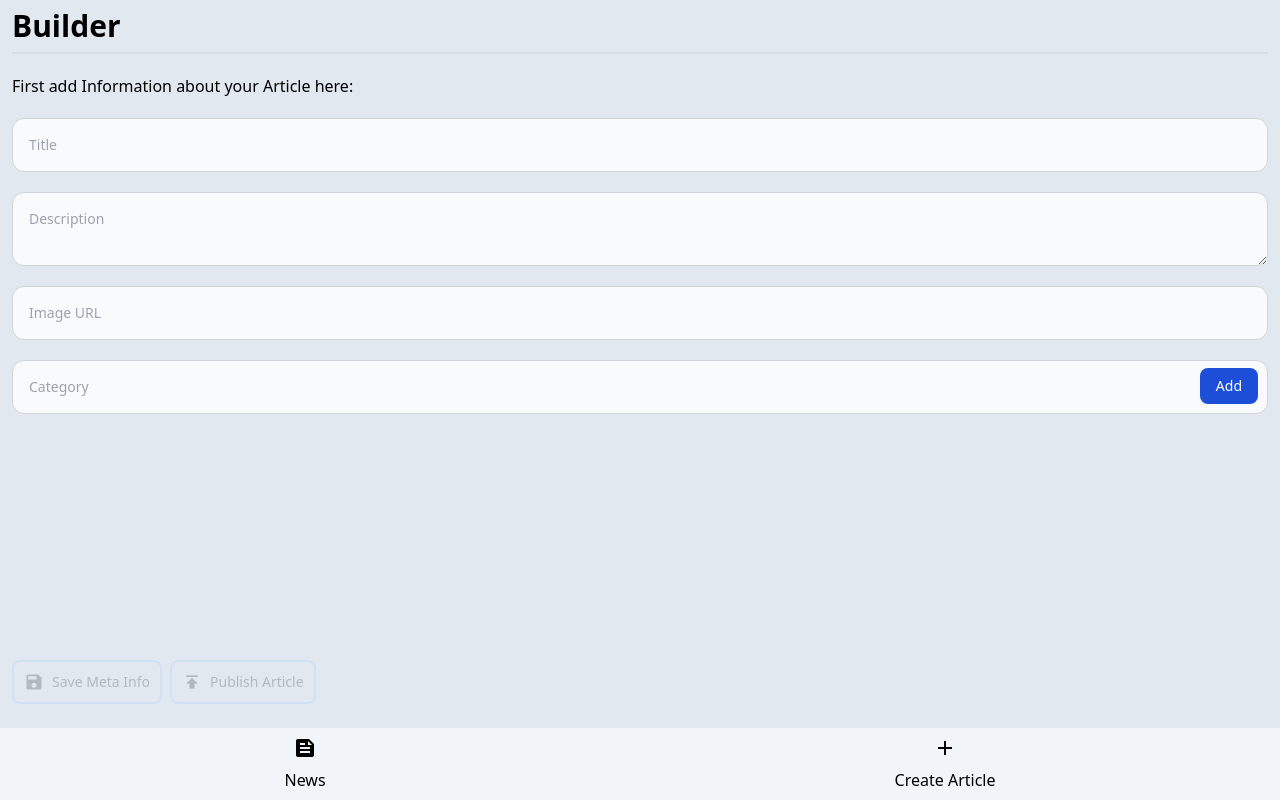
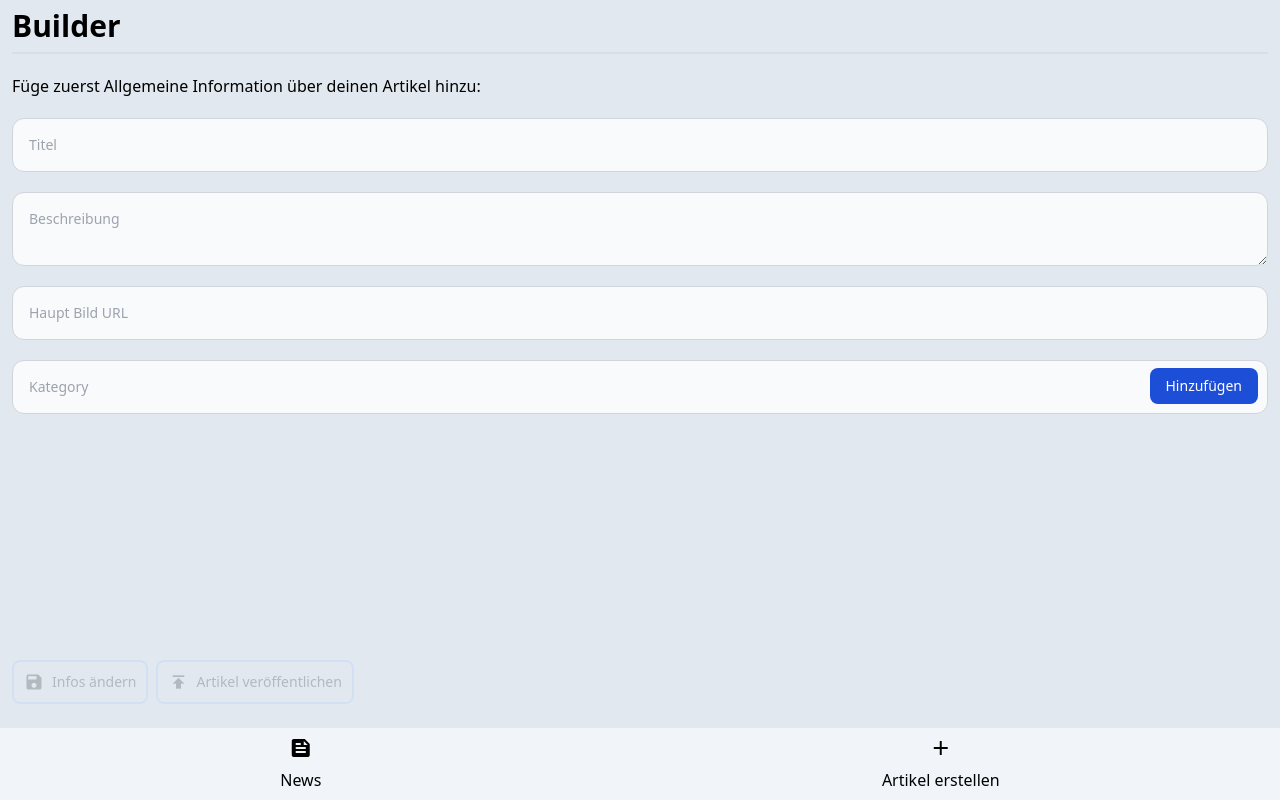
Before and after one commit to AndreiRobertoOleniuc/InformationStream, a React (Create React App) app: page /create in a window 1280 px wide. Built offline with nearby package versions, Linux system fonts and the light colour scheme.

Commit message:
Update translations and placeholders

```diff
--- a/src/components/Navbar.tsx
+++ b/src/components/Navbar.tsx
@@ -10,7 +10,7 @@
             </Link>
             <Link to="/create" className="flex flex-col justify-center items-center cursor-pointer">
                 <span className="material-icons">add</span>
-                <p className="mt-2">Create Article</p>
+                <p className="mt-2">Artikel erstellen</p>
             </Link>
         </div>
     )
--- a/src/components/TopBar.tsx
+++ b/src/components/TopBar.tsx
@@ -32,20 +32,20 @@
                             <path stroke="currentColor" strokeLinecap="round" strokeLinejoin="round" strokeWidth="2" d="m19 19-4-4m0-7A7 7 0 1 1 1 8a7 7 0 0 1 14 0Z" />
                         </svg>
                     </div>
-                    <input type="search" id="default-search" value={search} onChange={searchChanged} className="block w-full p-4 ps-10 text-sm text-gray-900 border border-gray-300 rounded-xl bg-gray-50 focus:ring-blue-500 focus:border-blue-500  " placeholder="Search for news" required />
+                    <input type="search" id="default-search" value={search} onChange={searchChanged} className="block w-full p-4 ps-10 text-sm text-gray-900 border border-gray-300 rounded-xl bg-gray-50 focus:ring-blue-500 focus:border-blue-500" placeholder="Such nach dem was dich Interesiert" required />
                 </div>
             </form> : null}
 
             {withSearchAndFilter ?          <ul className="flex max-w-full text-sm font-medium text-center text-gray-500  border-gray-200 overflow-x-hidden overflow-y-auto">
                 <li className="me-2 w-2/5">
-                    <p aria-current="page" className="flex flex-row  justify-center items-center p-2   text-white  border-blue-200 border-b-4 active w-full h-full text-xs">Following</p>
+                    <p aria-current="page" className="flex flex-row  justify-center items-center p-2   text-white  border-blue-200 border-b-4 active w-full h-full text-xs">Abonniert</p>
                 </li>
                 <li className="me-2  w-2/5">
                     <p  className="flex flex-row  justify-center items-center p-2    text-white w-full h-full bg-opacity-50 text-xs">
                         <span className="material-icons smallIcon mr-1 ">
                             star
                         </span>
-                        For you
+                        Für dich
                     </p>
                 </li>
                 <li className="me-2  w-2/5">
--- a/src/pages/CreateArticle.tsx
+++ b/src/pages/CreateArticle.tsx
@@ -70,7 +70,7 @@
                 <div className="h-0.5 w-full bg-slate-300 opacity-50"></div>
                 {isInSectionMode ?
                 <div>
-                    <p className="mt-5 text-xl text-blue-600 italic">Create your Article here</p>
+                    <p className="mt-5 text-xl text-blue-600 italic">Erstelle deinen Artikel hier</p>
                     <ArticleComponent article={
                         {
                             title: title,
@@ -84,13 +84,13 @@
                     } setContent={setContent} editMode={true}/>
                 </div> :
                 <div>
-                    <p className="mt-5">First add Information about your Article here:</p>
+                    <p className="mt-5">Füge zuerst Allgemeine Information über deinen Artikel hinzu:</p>
                     <div className="mt-5">
                         <label className="mb-2 text-sm font-medium text-gray-900 sr-only">Title</label>
                         <input type="text"
                         id="title"
                         className="block w-full p-4 text-sm text-gray-900 border border-gray-300 rounded-xl bg-gray-50 focus:ring-blue-500 focus:border-blue-500  "
-                        placeholder="Title"
+                        placeholder="Titel"
                         required
                         value={title}
                         onChange={(e)=>setTitle(e.target.value)}/>
@@ -99,7 +99,7 @@
                         <label className="mb-2 text-sm font-medium text-gray-900 sr-only">Description</label>
                         <textarea id="description"
                         className="block w-full p-4 text-sm text-gray-900 border border-gray-300 rounded-xl bg-gray-50 focus:ring-blue-500 focus:border-blue-500  "
-                        placeholder="Description"
+                        placeholder="Beschreibung"
                         required
                         value={description}
                         onChange={(e)=>setDescription(e.target.value)}/>
@@ -107,7 +107,7 @@
                     <div className="mt-5">
                         <label className="mb-2 text-sm font-medium text-gray-900 sr-only">Hero Image URL</label>
                         <input type="text" id="image" className="block w-full p-4 text-sm text-gray-900 border border-gray-300 rounded-xl bg-gray-50 focus:ring-blue-500 focus:border-blue-500  "
-                        placeholder="Image URL"
+                        placeholder="Haupt Bild URL"
                         required
                         value={heroImage}
                         onChange={(e)=>setHeroImage(e.target.value)}/>
@@ -127,12 +127,12 @@
                         <label className="mb-2 text-sm font-medium text-gray-900 sr-only">category</label>
                         <div className="relative">
                             <input type="text" id="search" className="lock w-full p-4 text-sm text-gray-900 border border-gray-300 rounded-xl bg-gray-50 focus:ring-blue-500 focus:border-blue-500 "
-                            placeholder="Category"
+                            placeholder="Kategory"
                             required
                             value={category}
                             onChange={(e)=>setCategory(e.target.value)} />
                             <button className="text-white absolute end-2.5 bottom-2.5 bg-blue-700 hover:bg-blue-800 focus:ring-4 focus:outline-none focus:ring-blue-300 font-medium rounded-lg text-sm px-4 py-2 dark:bg-blue-600 dark:hover:bg-blue-700 dark:focus:ring-blue-800"
-                            onClick={addCategory}>Add</button>
+                            onClick={addCategory}>Hinzufügen</button>
                         </div>
                     </div>
                 </div>
@@ -143,13 +143,13 @@
                     <span className="material-icons smallIcon mr-2">
                     save
                     </span>
-                    {isInSectionMode ?  "Edit Meta Info":  "Save Meta Info"}
+                    {isInSectionMode ?  "Infos sichern":  "Infos ändern"}
                 </button>
                 <button type="button" className={`font-medium rounded-lg text-sm px-2.5  py-2.5 self-end text-center inline-flex items-center me-2  ${canBePublished ? "text-white bg-blue-500 hover:bg-blue-600": "border-blue-300 border-2 text-black opacity-20 cursor-pointer" }`} disabled={!canBePublished} onClick={publishArticle}>
                     <span className="material-icons smallIcon mr-2">
                     publish
                     </span>
-                    Publish Article
+                    Artikel veröffentlichen
                 </button>
             </div>
         </div>
--- a/src/state/newsSlice.ts
+++ b/src/state/newsSlice.ts
@@ -4,113 +4,90 @@
 const initialState = {
   articles: [
     {
-      title: "ETH Zurich Wins Watt d’Or for Innovative Energy Technology",
+      title: "ETH Zürich gewinnt Watt d’Or für innovative Energietechnologie",
       description:
-        "ETH Zurich, in collaboration with AEW Energie AG, has been awarded the Watt d’Or for developing a groundbreaking energy optimization algorithm.",
+        "Die ETH Zürich hat in Zusammenarbeit mit der AEW Energie AG den Watt d’Or für die Entwicklung eines bahnbrechenden Energieoptimierungsalgorithmus erhalten.",
       heroImage:
         "https://www.studyinswitzerland.plus/app/uploads/2018/02/sta_zentrum_hauptgebaeude_048.jpg",
-      categories: ["Science", "Technology", "Environment"],
+      categories: ["Wissenschaft", "Technologie", "Umwelt"],
       author: "Luca Nana",
       publishedAt: "2024-01-16",
       content:
-        "<p>ETH Zurich researchers have been recognized with the Watt d’Or award for their significant contributions to energy technology, optimizing the electricity grid with a novel algorithm. This achievement marks a major step forward in sustainable energy management.</p>",
+        "<p>Forscher der ETH Zürich wurden mit dem Watt d’Or Preis für ihre bedeutenden Beiträge zur Energietechnologie ausgezeichnet, indem sie das Stromnetz mit einem neuartigen Algorithmus optimieren. Diese Errungenschaft stellt einen großen Schritt nach vorne im nachhaltigen Energiemanagement dar.</p>",
+    },
+    {
+      title: "Innovative Verkehrslösungen verwandeln Zürichs Stadtbild",
+      description:
+        "Zürich plant, modernste Verkehrsmanagementsysteme einzuführen, um die städtische Mobilität zu verbessern und Staus zu reduzieren.",
+      heroImage:
+        "https://www.swissinfo.ch/resource/image/18011388/landscape_ratio3x2/580/386/a5795c52fb95ade0a4024c148ac09cda/F1159856DD9B773C94E4F056B8628C91/82245820-18011390.jpg",
+      categories: ["Stadtplanung", "Technologie"],
+      author: "Andrei Oleniuc",
+      publishedAt: "2024-01-14",
+      content:
+        "<p>Stadtplaner in Zürich setzen auf innovative Technologien, um das Verkehrsmanagement zu revolutionieren und so eine effizientere und weniger verstopfte städtische Umgebung zu schaffen.</p>",
+    },
+    {
+      title: "Aargaus Vorstoß für umweltfreundlichen öffentlichen Verkehr",
+      description:
+        "Aargau investiert in grüne öffentliche Verkehrslösungen, um CO2-Emissionen zu reduzieren und nachhaltige Reisen zu fördern.",
+      heroImage:
+        "https://swissfederalism.ch/wp-content/uploads/2021/03/Un-bus-elettrico-di-marca-VOS-per-lAutpostale.jpeg",
+      categories: ["Umwelt", "Verkehr"],
+      author: "Fabian Bähler",
+      publishedAt: "2024-01-12",
+      content:
+        "<p>Aargau geht bei der Umwelterhaltung voran, indem es in umweltfreundliche öffentliche Verkehrsmittel investiert und so den CO2-Fußabdruck der Region deutlich reduziert.</p>",
+    },
+    {
+      title: "Zürichs florierende Tech-Startup-Szene",
+      description:
+        "Zürich entwickelt sich zu einem Zentrum für Tech-Startups und zieht mit seinem dynamischen Ökosystem und unterstützender Infrastruktur Talente und Investoren an.",
+      heroImage:
+        "https://images.unsplash.com/photo-1620563092215-0fbc6b55cfc5?ixlib=rb-4.0.3&ixid=M3wxMjA3fDB8MHxzZWFyY2h8Mnx8enVyaWNofGVufDB8fDB8fHww&w=1000&q=80",
+      categories: ["Geschäft", "Technologie"],
+      author: "Simon Strauber",
+      publishedAt: "2024-01-10",
+      content:
+        "<p>Zürich wird schnell zu einem Hotspot für Tech-Startups, mit einer wachsenden Zahl von innovativen Unternehmen, die die Stadt als ihren Standort wählen.</p>",
+    },
+    {
+      title: "Aargaus Engagement für erneuerbare Energien",
+      description:
+        "Aargau setzt ein Beispiel für die Einführung erneuerbarer Energien und strebt danach, seine Energiebedürfnisse nachhaltig zu decken.",
+      heroImage:
+        "https://u4d2z7k9.rocketcdn.me/wp-content/uploads/2023/07/Untitled-683-%C3%97-1024px-1024-%C3%97-683px-2023-07-12T154605.688.jpg",
+      categories: ["Umwelt", "Energie"],
+      author: "Luca Nana",
+      publishedAt: "2024-01-08",
+      content:
+        "<p>Aargau zeigt sein Engagement für eine nachhaltige Zukunft, indem es erheblich in erneuerbare Energiequellen investiert und so zum Vorreiter in Sachen grüner Energie wird.</p>",
+    },
+    {
+      title: "Zürichs neue künstlerische Welle: Belebung der Kulturszene",
+      description:
+        "Die kulturelle Landschaft Zürichs erlebt eine Renaissance, mit einem Zustrom neuer Galerien und Kunstinitiativen.",
+      heroImage:
+        "https://newinzurich.com/wp-content/uploads/2023/12/1117D0BF-1A03-4D2B-BA47-DA815729D5D7-compressed.jpg",
+      categories: ["Kultur", "Kunst"],
+      author: "Andrei Oleniuc",
+      publishedAt: "2024-01-06",
+      content:
+        "<p>Zürich erlebt eine kulturelle Wiederbelebung, gekennzeichnet durch die Eröffnung neuer Kunstgalerien und einem Anstieg kreativer Initiativen, die die künstlerische Landschaft der Stadt bereichern.</p>",
     },
     {
       title:
-        "Innovative Traffic Solutions to Transform Zurich's Urban Landscape",
+        "Aargaus landwirtschaftliche Innovationen stärken die lokale Wirtschaft",
       description:
-        "Zurich is set to implement cutting-edge traffic management systems aimed at enhancing urban mobility and reducing congestion.",
-      heroImage:
-        "https://www.swissinfo.ch/resource/image/18011388/landscape_ratio3x2/580/386/a5795c52fb95ade0a4024c148ac09cda/F1159856DD9B773C94E4F056B8628C91/82245820-18011390.jpg",
-      categories: ["Urban Planning", "Technology"],
-      author: "Andrei Oleniuc",
-      publishedAt: "2024-01-14",
-      content:
-        "<p>Zurich city planners are embracing innovative technologies to revolutionize traffic management, aiming to create a more efficient and less congested urban environment.</p>",
-    },
-    {
-      title: "Aargau's Push for Eco-Friendly Public Transport",
-      description:
-        "Aargau invests in green public transport solutions, aiming to reduce carbon emissions and promote sustainable travel.",
-      heroImage:
-        "https://swissfederalism.ch/wp-content/uploads/2021/03/Un-bus-elettrico-di-marca-VOS-per-lAutpostale.jpeg",
-      categories: ["Environment", "Transportation"],
-      author: "Fabian Bähler",
-      publishedAt: "2024-01-12",
-      content:
-        "<p>Aargau is leading the way in environmental conservation by investing in eco-friendly public transportation options, significantly reducing the region's carbon footprint.</p>",
-    },
-    {
-      title: "Zurich's Thriving Tech Start-Up Scene",
-      description:
-        "Zurich emerges as a hub for tech start-ups, attracting talent and investors with its dynamic ecosystem and supportive infrastructure.",
-      heroImage:
-        "https://images.unsplash.com/photo-1620563092215-0fbc6b55cfc5?ixlib=rb-4.0.3&ixid=M3wxMjA3fDB8MHxzZWFyY2h8Mnx8enVyaWNofGVufDB8fDB8fHww&w=1000&q=80",
-      categories: ["Business", "Technology"],
-      author: "Simon Strauber",
-      publishedAt: "2024-01-10",
-      content:
-        "<p>Zurich is rapidly becoming a hotspot for tech start-ups, with a growing number of innovative companies choosing the city as their base.</p>",
-    },
-    {
-      title: "Aargau's Commitment to Renewable Energy",
-      description:
-        "Aargau sets an example in renewable energy adoption, aiming to meet its energy needs sustainably.",
-      heroImage:
-        "https://u4d2z7k9.rocketcdn.me/wp-content/uploads/2023/07/Untitled-683-%C3%97-1024px-1024-%C3%97-683px-2023-07-12T154605.688.jpg",
-      categories: ["Environment", "Energy"],
-      author: "Luca Nana",
-      publishedAt: "2024-01-08",
-      content:
-        "<p>Aargau demonstrates its commitment to a sustainable future by significantly investing in renewable energy sources, aiming to become a leader in green energy.</p>",
-    },
-    {
-      title: "Zurich's New Artistic Wave: Reviving the Cultural Scene",
-      description:
-        "Zurich's cultural landscape is experiencing a renaissance, with an influx of new galleries and art initiatives.",
-      heroImage:
-        "https://newinzurich.com/wp-content/uploads/2023/12/1117D0BF-1A03-4D2B-BA47-DA815729D5D7-compressed.jpg",
-      categories: ["Culture", "Art"],
-      author: "Andrei Oleniuc",
-      publishedAt: "2024-01-06",
-      content:
-        "<p>Zurich is witnessing a cultural revival, marked by the opening of new art galleries and a surge in creative initiatives, enriching the city's artistic landscape.</p>",
-    },
-    {
-      title: "Aargau's Agricultural Innovations Boost Local Economy",
-      description:
-        "Aargau's agricultural sector embraces technology, leading to increased productivity and a boost to the local economy.",
+        "Der landwirtschaftliche Sektor in Aargau nutzt die Technologie, was zu einer gesteigerten Produktivität und einem Schub für die lokale Wirtschaft führt.",
       heroImage:
         "https://www.ag.ch/media/kanton-aargau/portal/unser-kanton-aargau/zukunft/drohne-landwirtschaft_large.jpg",
-      categories: ["Agriculture", "Economy"],
+      categories: ["Landwirtschaft", "Wirtschaft"],
       author: "Tim Walter",
       publishedAt: "2024-01-04",
       content:
-        "<p>Technological advancements in Aargau's agriculture are driving productivity, significantly contributing to the region's economic growth.</p>",
+        "<p>Technologische Fortschritte in der Landwirtschaft Aargaus treiben die Produktivität voran und tragen so erheblich zum wirtschaftlichen Wachstum der Region bei.</p>",
     },
-    // {
-    //   title: "Why Mclaren F1 Team is the next big contander",
-    //   description:
-    //     "How Mclaren turned it's operations around and is looking like the most likely contender to RedBull Racing F1",
-    //   heroImage:
-    //     "https://www.thepaddockmagazine.com/wp-content/uploads/2023/04/00001-1.jpeg",
-    //   categories: ["Sports", "F1", "Cars"],
-    //   author: "Andrei Oleniuc",
-    //   publishedAt: "21 January 2024",
-    //   content: "<p>Test Content</p>",
-    // },
-    // {
-    //   title: "The Rise and Fall of Ferrari: A Legendary Journey",
-    //   description:
-    //     "Explore the captivating story of Ferrari, from its humble beginnings to its iconic status in the world of motorsports.",
-    //   heroImage:
-    //     "https://cdn-9.motorsport.com/images/amp/YW7LO7OY/s1000/charles-leclerc-ferrari-f1-75-.jpg",
-    //   categories: ["Sports", "F1", "Cars"],
-    //   author: "Andrei Oleniuc",
-    //   publishedAt: "13 January 2024",
-    //   content:
-    //     "<p>Ferrari's journey began in 1929 with Enzo Ferrari at its helm. Initially, the company sponsored drivers and manufactured racing cars before moving into production of street-legal vehicles in 1947. Over the years, Ferrari has established itself as a symbol of speed, luxury, and wealth. Despite facing numerous challenges, including the death of its founder and changes in ownership, Ferrari has maintained its status as a leading player in the automotive and motorsport world. Today, Ferrari is synonymous with Formula 1 racing and is recognized for its iconic red cars and the 'Prancing Horse' logo.</p>",
-    // },
   ] as Article[],
   searchFilter: "",
 };
```
